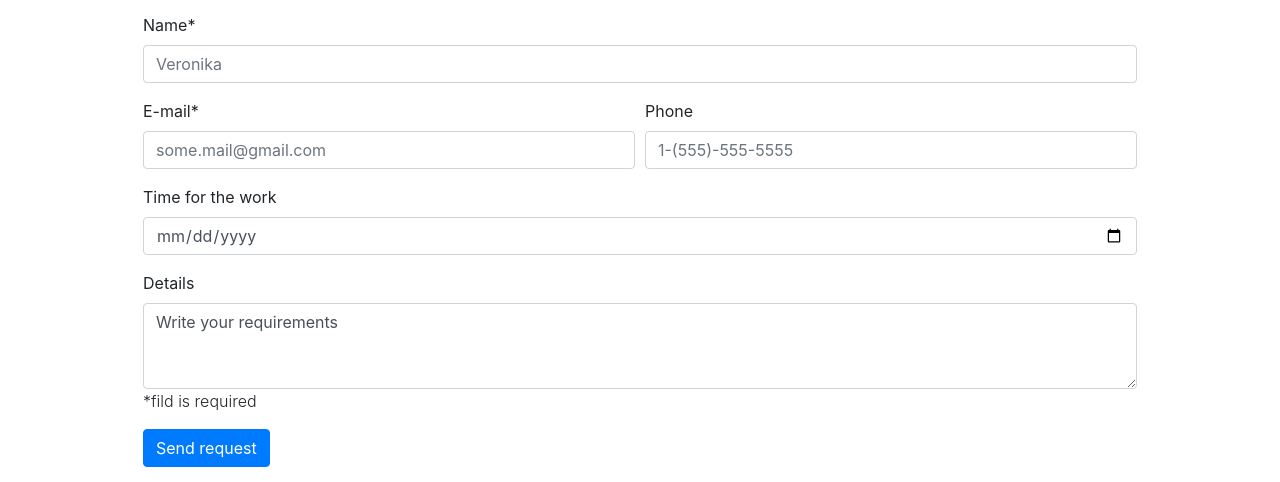
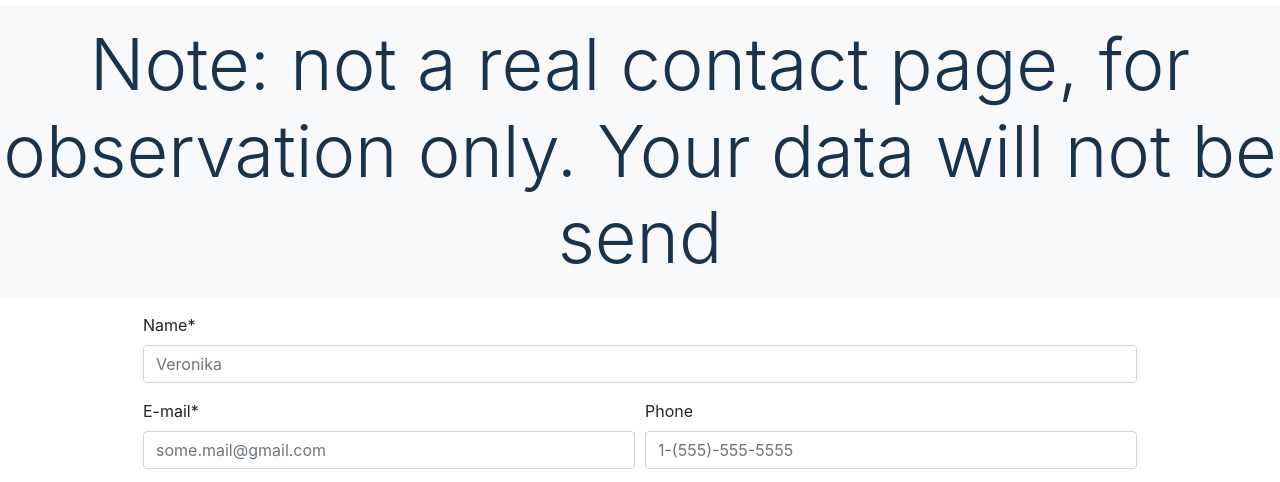
Before and after one commit to Nnika-11/Nnika-11.github.io, a plain HTML site: page Bootstrap_Assignment/contact.html in a window 1280 px wide. Shown: the part 677-1159 px from the top of the page. Drawn offline with nearby package versions, Linux system fonts and the light colour scheme.

Commit message:
Update contacts

```diff
--- a/Bootstrap_Assignment/contact.html
+++ b/Bootstrap_Assignment/contact.html
@@ -43,6 +43,7 @@
   </div>
 
   <h1 class="display-3 bg-light text-center py-3" id="title">You can left your contacts here</h1>
+  <h2 class="display-3 bg-light text-center py-3" id="title">Note: not a real contact page, for observation only. Your data will not be send</h2>
   <div class="container pb-5 mt-3" id="content1">
 
     <form class="needs-validation" novalidate>
```
